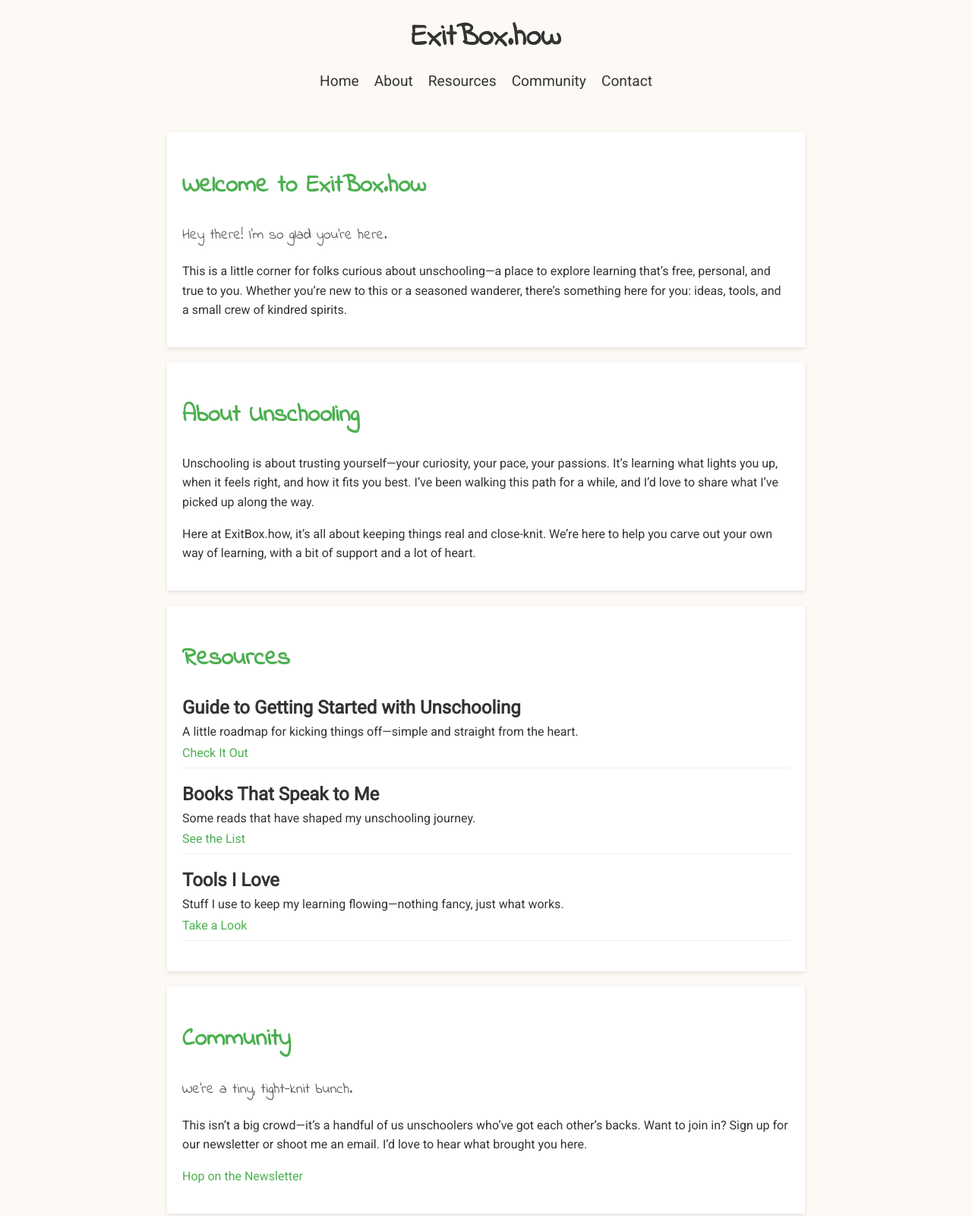
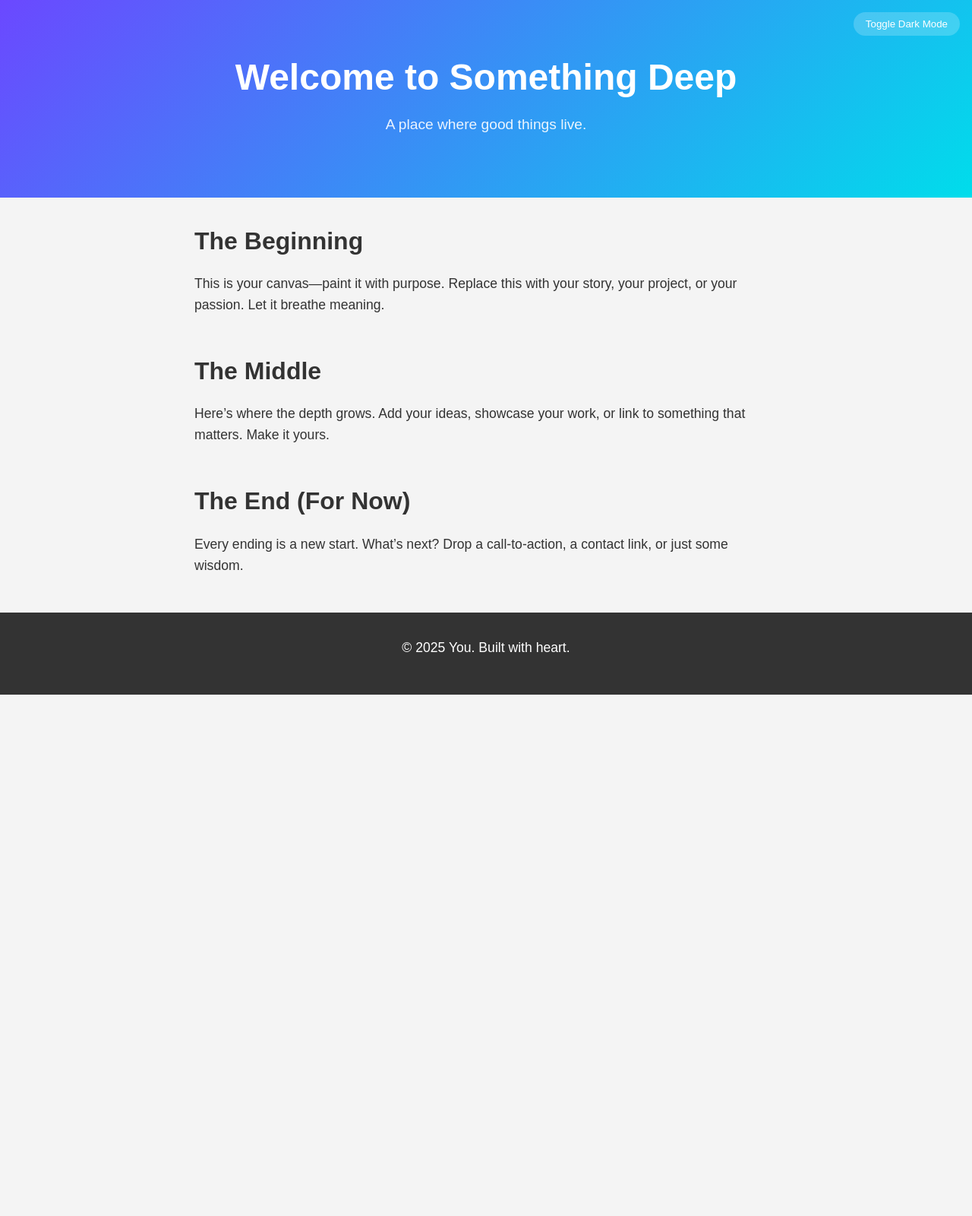
Before and after one commit to sylverwolphe/exit-box, a plain HTML site: page index.html in a window 1280 px wide. Shown: the top 1600 px of the page at 76% size. After the commit the page ends 914 px from the top, so only its background shows below. Drawn offline with Linux system fonts and the light colour scheme.

Commit message:
Update index.html

```diff
--- a/index.html
+++ b/index.html
@@ -3,198 +3,156 @@
 <head>
     <meta charset="UTF-8">
     <meta name="viewport" content="width=device-width, initial-scale=1.0">
-    <title>ExitBox.how - Your Unschooling Companion</title>
-    <link href="https://fonts.googleapis.com/css2?family=Roboto&family=Indie+Flower&display=swap" rel="stylesheet">
+    <title>Your Deeply Good Page</title>
     <style>
-        :root {
-            --accent-color: #4CAF50; /* Earthy green for a cozy feel */
+        /* Reset and base styles */
+        * {
+            margin: 0;
+            padding: 0;
+            box-sizing: border-box;
         }
         body {
-            font-family: 'Roboto', sans-serif;
-            background-color: #fdfaf6; /* Warm cream background */
-            color: #333; /* Soft dark gray text */
-            margin: 0;
-            padding: 0;
+            font-family: 'Arial', sans-serif;
+            line-height: 1.6;
+            transition: background-color 0.3s, color 0.3s;
         }
-        .header {
+
+        /* Light and Dark Mode */
+        body.light {
+            background: #f4f4f4;
+            color: #333;
+        }
+        body.dark {
+            background: #1a1a1a;
+            color: #e0e0e0;
+        }
+
+        /* Header */
+        header {
             text-align: center;
-            padding: 20px;
+            padding: 4rem 1rem;
+            background: linear-gradient(135deg, #6b48ff, #00ddeb);
+            color: white;
+            position: relative;
         }
-        .header h1 {
-            font-family: 'Indie Flower', cursive;
-            font-size: 2.5em;
-            margin: 0;
+        header h1 {
+            font-size: 3rem;
+            margin-bottom: 0.5rem;
+            animation: fadeIn 1s ease-in;
         }
-        .nav {
-            list-style: none;
-            padding: 0;
-            display: flex;
-            justify-content: center;
-            gap: 20px;
+        header p {
+            font-size: 1.2rem;
+            opacity: 0.9;
         }
-        .nav li {
-            margin: 0;
+
+        /* Toggle Button */
+        #theme-toggle {
+            position: absolute;
+            top: 1rem;
+            right: 1rem;
+            padding: 0.5rem 1rem;
+            border: none;
+            border-radius: 20px;
+            cursor: pointer;
+            background: rgba(255, 255, 255, 0.2);
+            color: white;
+            transition: background 0.3s;
         }
-        .nav a {
-            text-decoration: none;
-            color: #333;
-            font-size: 1.2em;
+        #theme-toggle:hover {
+            background: rgba(255, 255, 255, 0.4);
         }
-        .nav a:hover {
-            color: var(--accent-color);
+
+        /* Main Content */
+        .container {
+            max-width: 800px;
+            margin: 2rem auto;
+            padding: 0 1rem;
         }
         section {
-            background-color: #fff; /* White card-like sections */
-            margin: 20px auto;
-            padding: 20px;
-            max-width: 800px;
-            box-shadow: 0 2px 5px rgba(0,0,0,0.1); /* Subtle lift effect */
+            margin-bottom: 3rem;
+            opacity: 0;
+            animation: slideUp 0.8s ease forwards;
         }
+        section:nth-child(1) { animation-delay: 0.2s; }
+        section:nth-child(2) { animation-delay: 0.4s; }
+        section:nth-child(3) { animation-delay: 0.6s; }
         h2 {
-            font-family: 'Indie Flower', cursive;
-            font-size: 2em;
-            color: var(--accent-color);
+            font-size: 2rem;
+            margin-bottom: 1rem;
+            color: inherit;
         }
         p {
-            line-height: 1.6;
+            font-size: 1.1rem;
+            margin-bottom: 1rem;
         }
-        .handwritten {
-            font-family: 'Indie Flower', cursive;
-            font-size: 1.2em;
-            color: #555; /* Slightly softer gray */
+
+        /* Footer */
+        footer {
+            text-align: center;
+            padding: 2rem 1rem;
+            background: #333;
+            color: #fff;
+            position: relative;
+            bottom: 0;
         }
-        .resource {
-            margin-bottom: 20px;
-            padding-bottom: 10px;
-            border-bottom: 1px solid #eee;
+        footer.dark {
+            background: #111;
         }
-        .resource h3 {
-            margin: 0;
-            font-size: 1.5em;
+
+        /* Animations */
+        @keyframes fadeIn {
+            from { opacity: 0; }
+            to { opacity: 1; }
         }
-        .resource p {
-            margin: 5px 0;
+        @keyframes slideUp {
+            from { transform: translateY(20px); opacity: 0; }
+            to { transform: translateY(0); opacity: 1; }
         }
-        .resource a {
-            color: var(--accent-color);
-        }
-        .resource a:hover {
-            text-decoration: underline;
-        }
-        form {
-            display: flex;
-            flex-direction: column;
-            align-items: center;
-        }
-        form label {
-            margin-top: 10px;
-        }
-        form input, form textarea {
-            width: 100%;
-            max-width: 400px;
-            padding: 10px;
-            margin-top: 5px;
-            border: 1px solid #ccc;
-            border-radius: 5px;
-        }
-        form button {
-            margin-top: 20px;
-            padding: 10px 20px;
-            background-color: var(--accent-color);
-            color: white;
-            border: none;
-            border-radius: 5px;
-            cursor: pointer;
-        }
-        form button:hover {
-            background-color: #45a049; /* Slightly darker green on hover */
-        }
-        a {
-            color: var(--accent-color);
-            text-decoration: none;
-        }
-        a:hover {
-            text-decoration: underline;
+
+        /* Responsive */
+        @media (max-width: 600px) {
+            header h1 { font-size: 2rem; }
+            h2 { font-size: 1.5rem; }
         }
     </style>
 </head>
-<body>
-    <div class="header">
-        <h1>ExitBox.how</h1>
-        <ul class="nav">
-            <li><a href="#">Home</a></li>
-            <li><a href="#about">About</a></li>
-            <li><a href="#resources">Resources</a></li>
-            <li><a href="#community">Community</a></li>
-            <li><a href="#contact">Contact</a></li>
-        </ul>
+<body class="light">
+    <header>
+        <h1>Welcome to Something Deep</h1>
+        <p>A place where good things live.</p>
+        <button id="theme-toggle">Toggle Dark Mode</button>
+    </header>
+
+    <div class="container">
+        <section>
+            <h2>The Beginning</h2>
+            <p>This is your canvas—paint it with purpose. Replace this with your story, your project, or your passion. Let it breathe meaning.</p>
+        </section>
+
+        <section>
+            <h2>The Middle</h2>
+            <p>Here’s where the depth grows. Add your ideas, showcase your work, or link to something that matters. Make it yours.</p>
+        </section>
+
+        <section>
+            <h2>The End (For Now)</h2>
+            <p>Every ending is a new start. What’s next? Drop a call-to-action, a contact link, or just some wisdom.</p>
+        </section>
     </div>
 
-    <section id="home">
-        <h2>Welcome to ExitBox.how</h2>
-        <p class="handwritten">Hey there! I’m so glad you’re here.</p>
-        <p>This is a little corner for folks curious about unschooling—a place to explore learning that’s free, personal, and true to you. Whether you’re new to this or a seasoned wanderer, there’s something here for you: ideas, tools, and a small crew of kindred spirits.</p>
-    </section>
-
-    <section id="about">
-        <h2>About Unschooling</h2>
-        <p>Unschooling is about trusting yourself—your curiosity, your pace, your passions. It’s learning what lights you up, when it feels right, and how it fits you best. I’ve been walking this path for a while, and I’d love to share what I’ve picked up along the way.</p>
-        <p>Here at ExitBox.how, it’s all about keeping things real and close-knit. We’re here to help you carve out your own way of learning, with a bit of support and a lot of heart.</p>
-    </section>
-
-    <section id="resources">
-        <h2>Resources</h2>
-        <div class="resource">
-            <h3>Guide to Getting Started with Unschooling</h3>
-            <p>A little roadmap for kicking things off—simple and straight from the heart.</p>
-            <a href="#">Check It Out</a>
-        </div>
-        <div class="resource">
-            <h3>Books That Speak to Me</h3>
-            <p>Some reads that have shaped my unschooling journey.</p>
-            <a href="#">See the List</a>
-        </div>
-        <div class="resource">
-            <h3>Tools I Love</h3>
-            <p>Stuff I use to keep my learning flowing—nothing fancy, just what works.</p>
-            <a href="#">Take a Look</a>
-        </div>
-    </section>
-
-    <section id="community">
-        <h2>Community</h2>
-        <p class="handwritten">We’re a tiny, tight-knit bunch.</p>
-        <p>This isn’t a big crowd—it’s a handful of us unschoolers who’ve got each other’s backs. Want to join in? Sign up for our newsletter or shoot me an email. I’d love to hear what brought you here.</p>
-        <p><a href="#">Hop on the Newsletter</a></p>
-    </section>
-
-    <section id="contact">
-        <h2>Contact Us</h2>
-        <p>Got a question? A story to share? Or just wanna say hi? I’m all ears—reach out whenever you feel like it.</p>
-        <form data-netlify="true">
-            <label for="name">Name:</label>
-            <input type="text" id="name" name="name" required>
-            <label for="email">Email:</label>
-            <input type="email" id="email" name="email" required>
-            <label for="message">Message:</label>
-            <textarea id="message" name="message" required></textarea>
-            <button type="submit">Send</button>
-        </form>
-        <p>Email: <a href="mailto:contact@exitbox.how">contact@exitbox.how</a></p>
-    </section>
+    <footer>
+        <p>&copy; 2025 You. Built with heart.</p>
+    </footer>
 
     <script>
-        document.querySelectorAll('.nav a').forEach(anchor => {
-            anchor.addEventListener('click', function(e) {
-                e.preventDefault();
-                const targetId = this.getAttribute('href');
-                if (targetId === '#') {
-                    window.scrollTo({ top: 0, behavior: 'smooth' });
-                } else {
-                    const targetElement = document.querySelector(targetId);
-                    targetElement.scrollIntoView({ behavior: 'smooth' });
-                }
-            });
+        // Dark mode toggle
+        const toggleButton = document.getElementById('theme-toggle');
+        const body = document.body;
+
+        toggleButton.addEventListener('click', () => {
+            body.classList.toggle('light');
+            body.classList.toggle('dark');
+            toggleButton.textContent = body.classList.contains('dark') ? 'Toggle Light Mode' : 'Toggle Dark Mode';
         });
     </script>
 </body>
```
